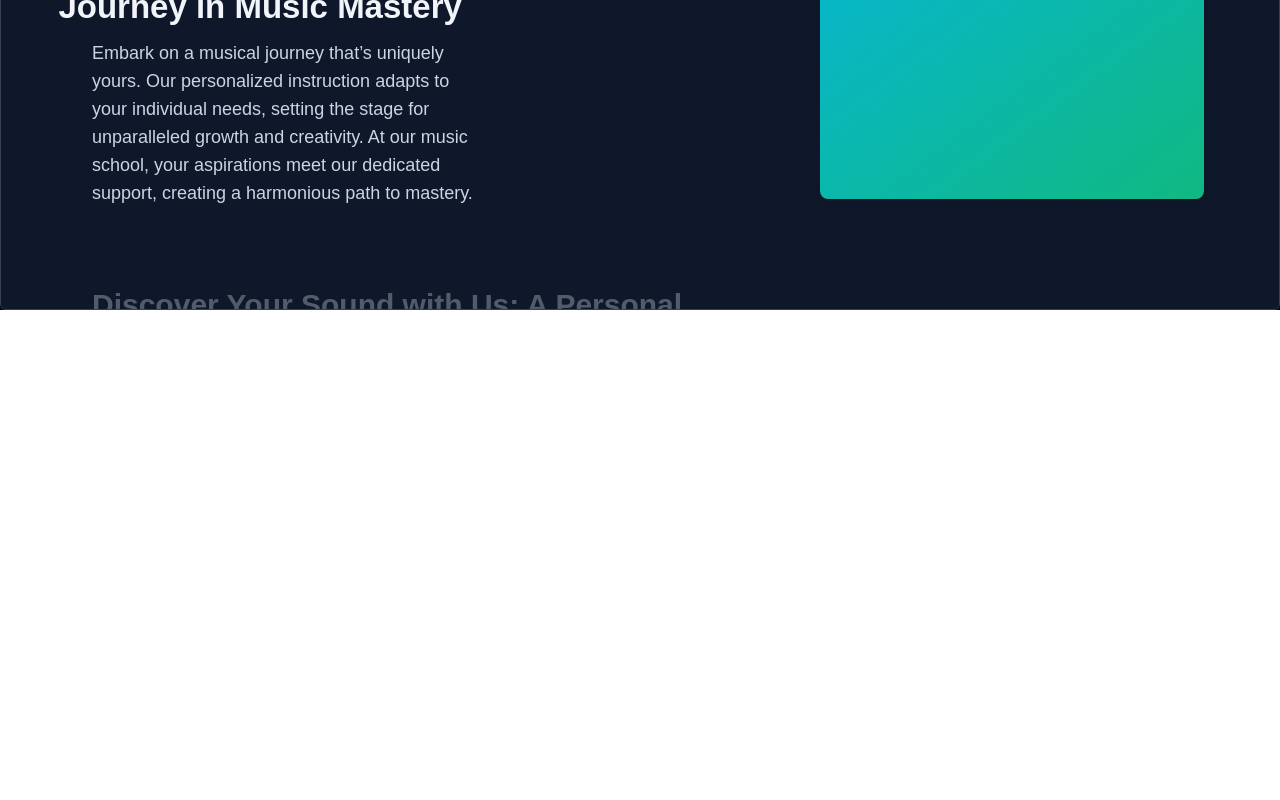
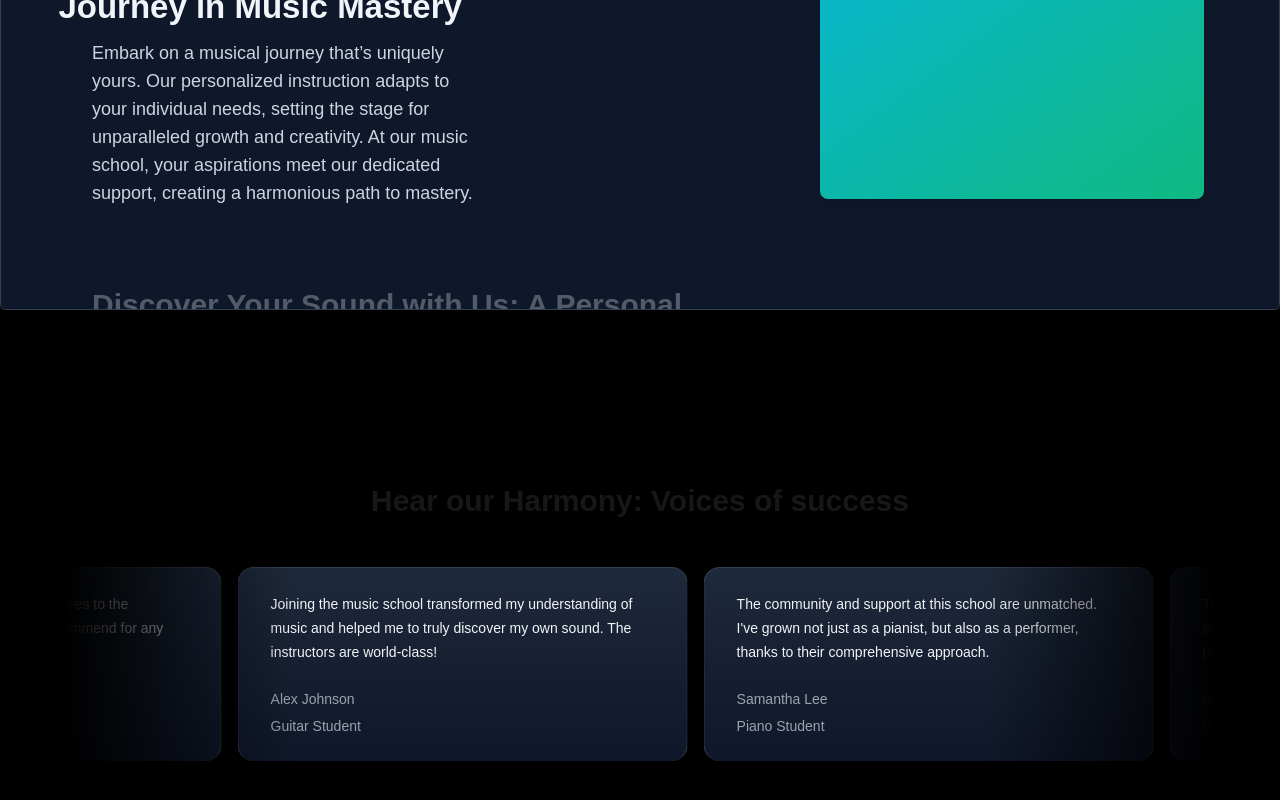
Before and after one commit to Geetansh431/Music-Academy-NextJS, a Next.js app: page / in a window 1280 px wide. Shown: the part 1518-2318 px from the top of the page. Before the commit the page ends 1828 px from the top, so only its background shows below. Built offline with nearby package versions, Linux system fonts and the light colour scheme.

Commit message:
Infinite Scrolling Cards

```diff
--- a/src/app/page.tsx
+++ b/src/app/page.tsx
@@ -1,6 +1,8 @@
 import HeroSection from "@/components/HeroSection";
 import FeaturedCourses from "@/components/FeaturedCourses"
 import WhyChooseUs from "@/components/WhyChooseUs";
+import MusicSchoolTestimonials from "@/components/TestimonialCards";
+
 export default function Home() {
   return (
     <main className="min-h-screen bg-black/[0.96] antialiased bg-grid-white/[0.02]">
@@ -8,6 +10,8 @@
       <HeroSection />
       <FeaturedCourses />
       <WhyChooseUs />
+      <MusicSchoolTestimonials />
+
     </main>
   );
 }
--- /dev/null
+++ b/src/components/TestimonialCards.tsx
@@ -0,0 +1,55 @@
+'use client'
+import { InfiniteMovingCards } from "./ui/infinite-moving-cards";
+
+const musicSchoolTestimonials = [
+    {
+        quote:
+            'Joining the music school transformed my understanding of music and helped me to truly discover my own sound. The instructors are world-class!',
+        name: 'Alex Johnson',
+        title: 'Guitar Student',
+    },
+    {
+        quote:
+            "The community and support at this school are unmatched. I've grown not just as a pianist, but also as a performer, thanks to their comprehensive approach.",
+        name: 'Samantha Lee',
+        title: 'Piano Student',
+    },
+    {
+        quote:
+            "This school offered me the tools and confidence to take my singing to the next level. I'm endlessly grateful for the personalized coaching.",
+        name: 'Michael Chen',
+        title: 'Vocal Student',
+    },
+    {
+        quote:
+            'As a violinist, finding the right mentor can be challenging, but this school matched me with a teacher who truly understands my goals and challenges.',
+        name: 'Emily Taylor',
+        title: 'Violin Student',
+    },
+    {
+        quote:
+            'The production courses here opened my eyes to the intricacies of music production. Highly recommend for any aspiring producers!',
+        name: 'Chris Morales',
+        title: 'Music Production Student',
+    },
+];
+
+
+function MusicSchoolTestimonials() {
+    return (
+        <div className="h-[40rem] w-full dark:bg-black dark:bg-grid-white/[0.2] relative flex flex-col items-center justify-center overflow-hidden">
+            <h2 className="text-3xl font-bold text-center mb-8 z-10">Hear our Harmony: Voices of success</h2>
+            <div className="flex justify-center w-full overflow-hidden px-4 sm:px-6 lg:px-8">
+                <div className="w-full max-w-6xl">
+                    <InfiniteMovingCards
+                        items={musicSchoolTestimonials}
+                        direction="right"
+                        speed="slow"
+                    />
+                </div>
+            </div>
+        </div>
+    )
+}
+
+export default MusicSchoolTestimonials
--- /dev/null
+++ b/src/components/ui/infinite-moving-cards.tsx
@@ -0,0 +1,121 @@
+"use client";
+
+import { cn } from "@/utils/cn";
+import React, { useEffect, useState } from "react";
+
+export const InfiniteMovingCards = ({
+  items,
+  direction = "left",
+  speed = "fast",
+  pauseOnHover = true,
+  className,
+}: {
+  items: {
+    quote: string;
+    name: string;
+    title: string;
+  }[];
+  direction?: "left" | "right";
+  speed?: "fast" | "normal" | "slow";
+  pauseOnHover?: boolean;
+  className?: string;
+}) => {
+  const containerRef = React.useRef<HTMLDivElement>(null);
+  const scrollerRef = React.useRef<HTMLUListElement>(null);
+
+  useEffect(() => {
+    addAnimation();
+  }, []);
+  const [start, setStart] = useState(false);
+  function addAnimation() {
+    if (containerRef.current && scrollerRef.current) {
+      const scrollerContent = Array.from(scrollerRef.current.children);
+
+      scrollerContent.forEach((item) => {
+        const duplicatedItem = item.cloneNode(true);
+        if (scrollerRef.current) {
+          scrollerRef.current.appendChild(duplicatedItem);
+        }
+      });
+
+      getDirection();
+      getSpeed();
+      setStart(true);
+    }
+  }
+  const getDirection = () => {
+    if (containerRef.current) {
+      if (direction === "left") {
+        containerRef.current.style.setProperty(
+          "--animation-direction",
+          "forwards"
+        );
+      } else {
+        containerRef.current.style.setProperty(
+          "--animation-direction",
+          "reverse"
+        );
+      }
+    }
+  };
+  const getSpeed = () => {
+    if (containerRef.current) {
+      if (speed === "fast") {
+        containerRef.current.style.setProperty("--animation-duration", "20s");
+      } else if (speed === "normal") {
+        containerRef.current.style.setProperty("--animation-duration", "40s");
+      } else {
+        containerRef.current.style.setProperty("--animation-duration", "80s");
+      }
+    }
+  };
+  return (
+    <div
+      ref={containerRef}
+      className={cn(
+        "scroller relative z-20  max-w-7xl overflow-hidden  [mask-image:linear-gradient(to_right,transparent,white_20%,white_80%,transparent)]",
+        className
+      )}
+    >
+      <ul
+        ref={scrollerRef}
+        className={cn(
+          " flex min-w-full shrink-0 gap-4 py-4 w-max flex-nowrap",
+          start && "animate-scroll ",
+          pauseOnHover && "hover:[animation-play-state:paused]"
+        )}
+      >
+        {items.map((item, idx) => (
+          <li
+            className="w-[350px] max-w-full relative rounded-2xl border border-b-0 flex-shrink-0 border-slate-700 px-8 py-6 md:w-[450px]"
+            style={{
+              background:
+                "linear-gradient(180deg, var(--slate-800), var(--slate-900)",
+            }}
+            key={item.name}
+          >
+            <blockquote>
+              <div
+                aria-hidden="true"
+                className="user-select-none -z-1 pointer-events-none absolute -left-0.5 -top-0.5 h-[calc(100%_+_4px)] w-[calc(100%_+_4px)]"
+              ></div>
+              <span className=" relative z-20 text-sm leading-[1.6] text-gray-100 font-normal">
+                {item.quote}
+              </span>
+              <div className="relative z-20 mt-6 flex flex-row items-center">
+                <span className="flex flex-col gap-1">
+                  <span className=" text-sm leading-[1.6] text-gray-400 font-normal">
+                    {item.name}
+                  </span>
+                  <span className=" text-sm leading-[1.6] text-gray-400 font-normal">
+                    {item.title}
+                  </span>
+                </span>
+              </div>
+            </blockquote>
+          </li>
+        ))}
+      </ul>
+    </div>
+  );
+};
--- a/tailwind.config.ts
+++ b/tailwind.config.ts
@@ -28,6 +28,7 @@
     extend: {
       animation: {
         spotlight: "spotlight 2s ease .75s 1 forwards",
+        scroll: "scroll var(--animation-duration, 40s) var(--animation-direction, forwards) linear infinite",
       },
       keyframes: {
         spotlight: {
@@ -39,6 +40,12 @@
             opacity: "1",
             transform: "translate(-50%,-40%) scale(1)",
           },
+
+        },
+        scroll: {
+          to: {
+            transform: "translate(calc(-50% - 0.5rem))",
+          },
         },
       },
       colors: {
```
